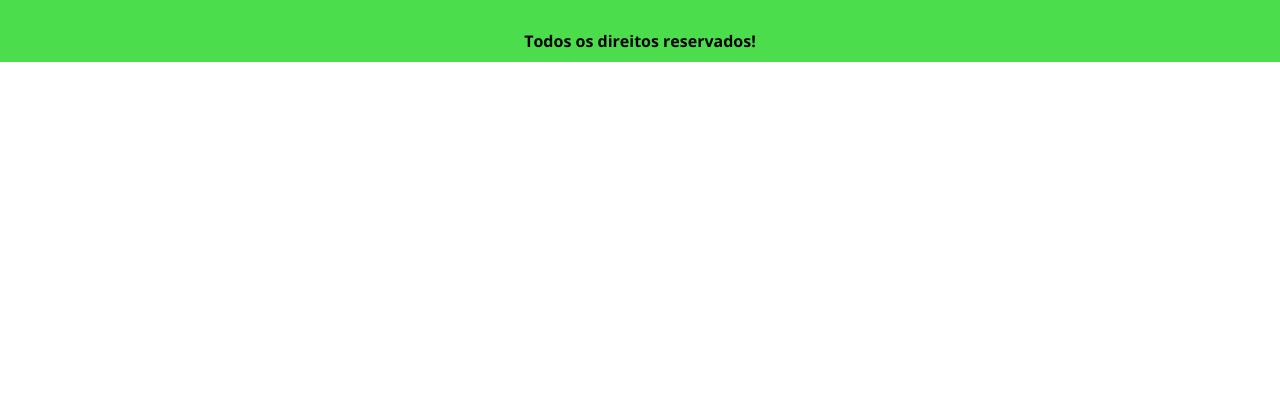
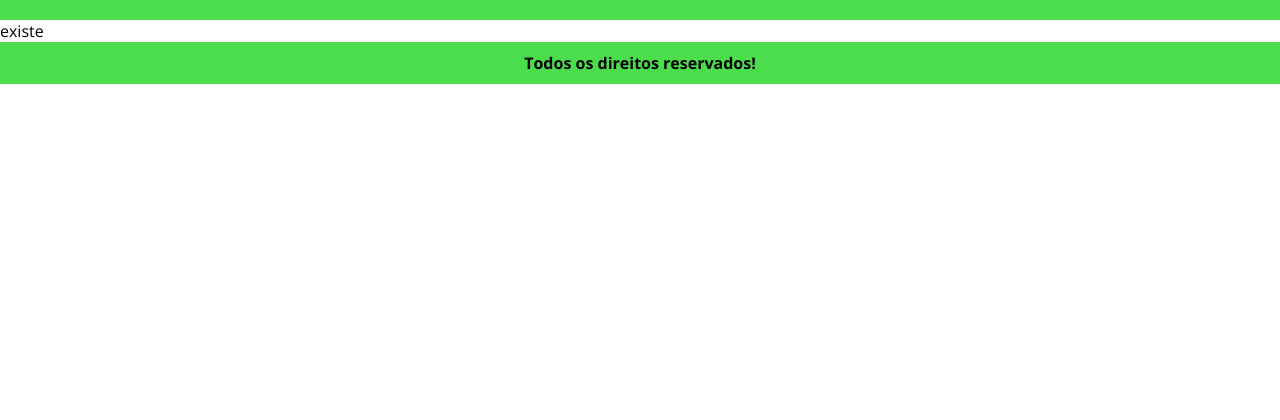
Before and after one commit to leandro1027/Projeto_01, a PHP site: page /Projeto_01/ in a window 1280 px wide. Shown: the top 420 px of the page. Run offline with PHP 8.4, Linux system fonts and the light colour scheme; some libraries are stand-ins or nearby versions.

Commit message:
Update index.php

```diff
--- a/index.php
+++ b/index.php
@@ -37,6 +37,11 @@
     <?php
     //Obtendo a url se existir ou home
         $url = isset($_GET['url']) ? $_GET['url'] : 'home';
+
+        if(file_exists('pages/'.$url.'.php')){
+            echo('existe');
+        }else{
+            echo 'Não existe';}
     ?>
 
 
```
